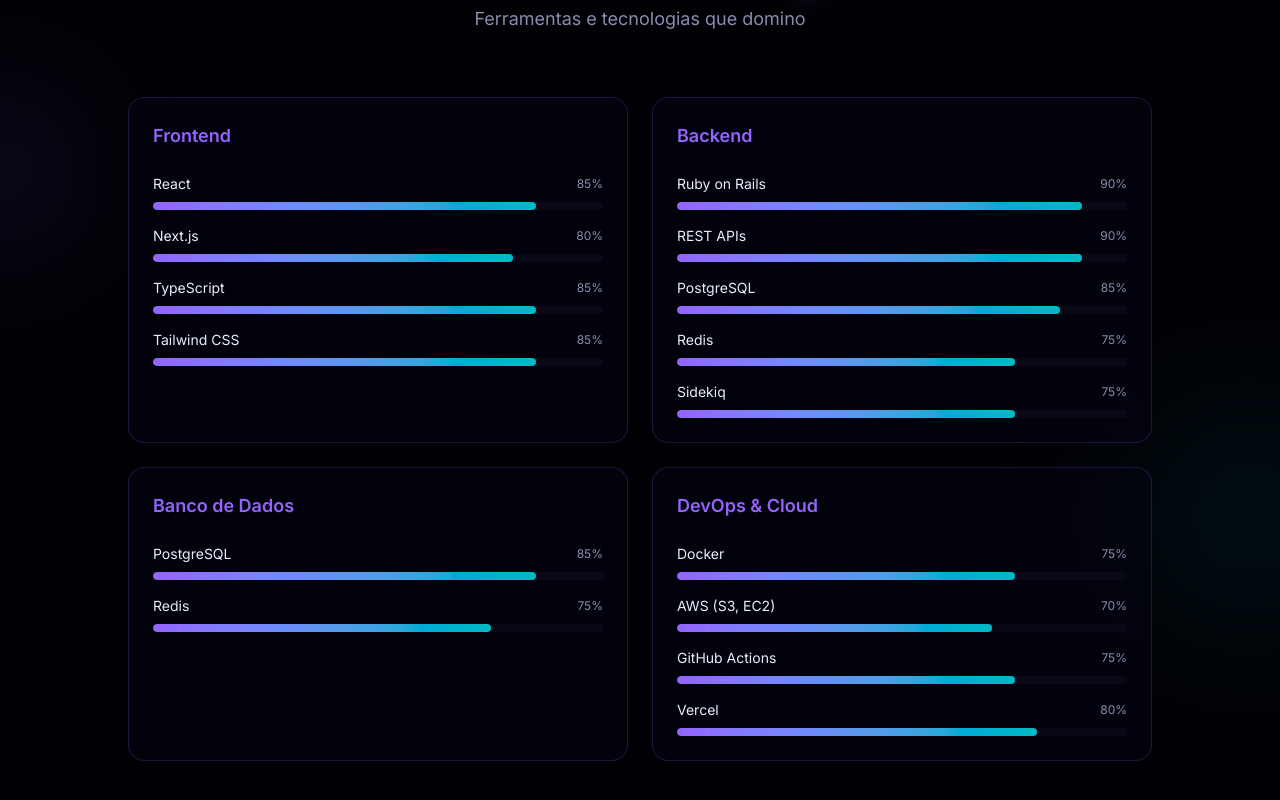
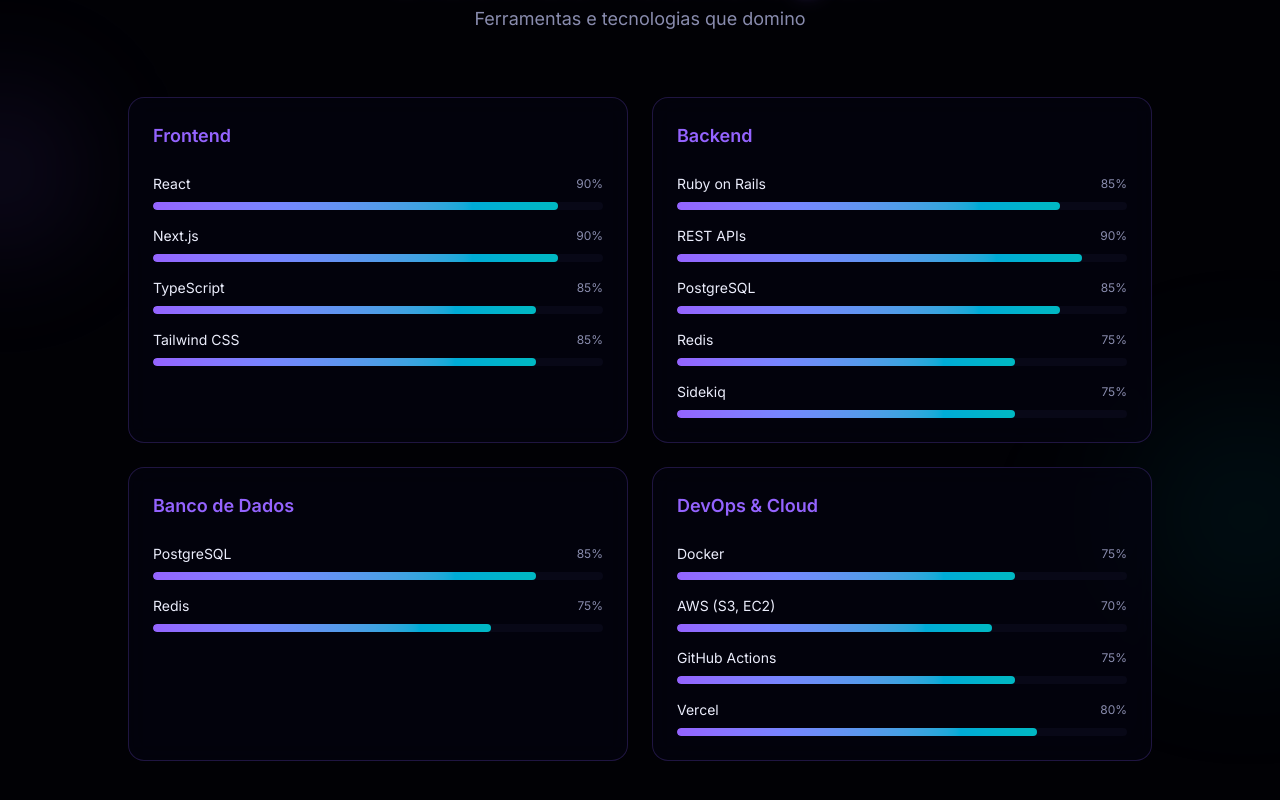
Before and after one commit to devanaclimgo/ana-portfolio, a Next.js app: page / in a window 1280 px wide. Shown: the part 4124-4924 px from the top of the page. Built offline with nearby package versions, Linux system fonts and the light colour scheme.

Commit message:
fix: update tech levels for React and Next.js, adjust Ruby on Rails level for accuracy

```diff
--- a/components/portfolio/tech-stack.tsx
+++ b/components/portfolio/tech-stack.tsx
@@ -9,8 +9,8 @@
   {
     titleKey: "tech.frontend",
     techs: [
-      { name: "React", level: 85 },
-      { name: "Next.js", level: 80 },
+      { name: "React", level: 90 },
+      { name: "Next.js", level: 90 },
       { name: "TypeScript", level: 85 },
       { name: "Tailwind CSS", level: 85 },
     ],
@@ -18,7 +18,7 @@
   {
     titleKey: "tech.backend",
     techs: [
-      { name: "Ruby on Rails", level: 90 },
+      { name: "Ruby on Rails", level: 85 },
       { name: "REST APIs", level: 90 },
       { name: "PostgreSQL", level: 85 },
       { name: "Redis", level: 75 },
```
